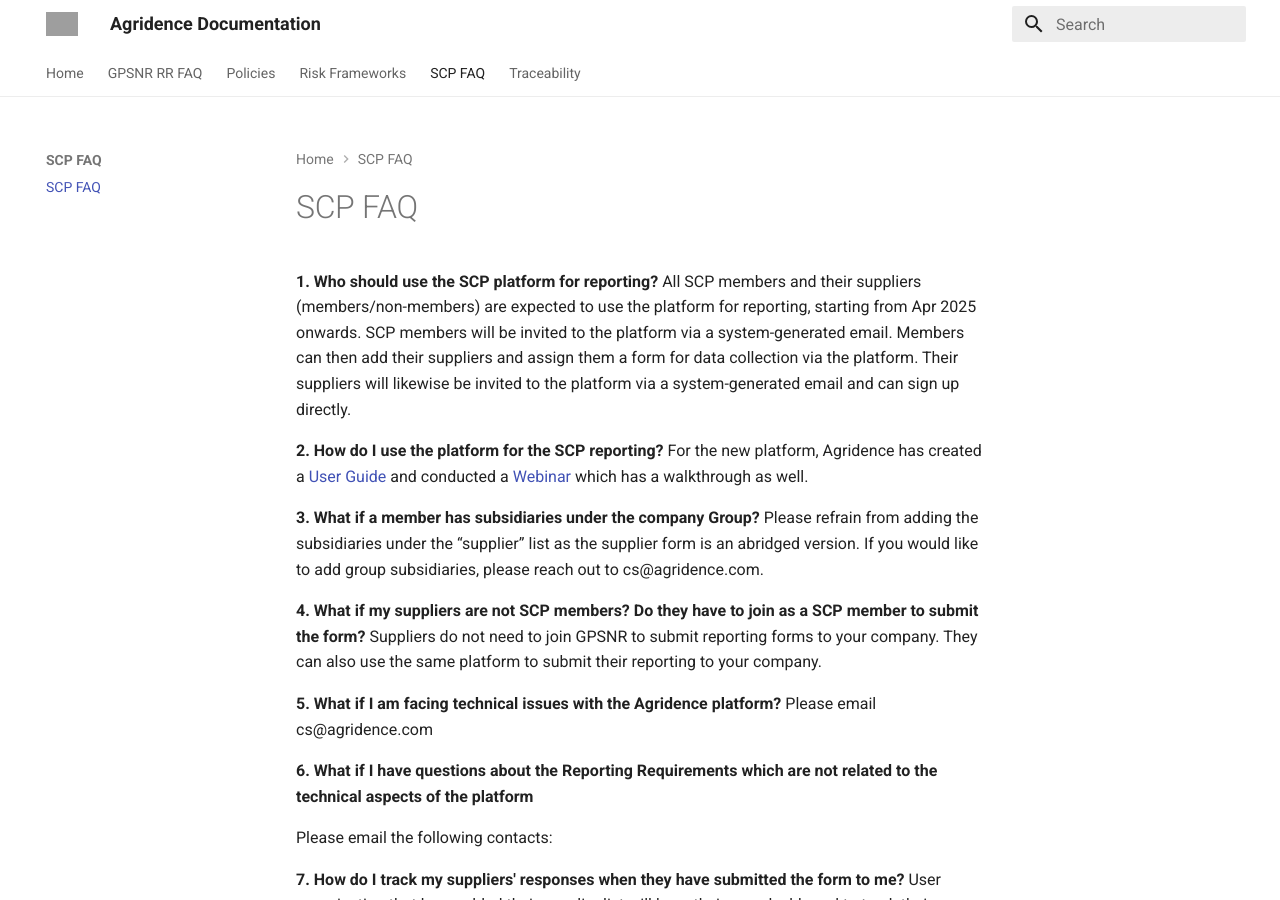
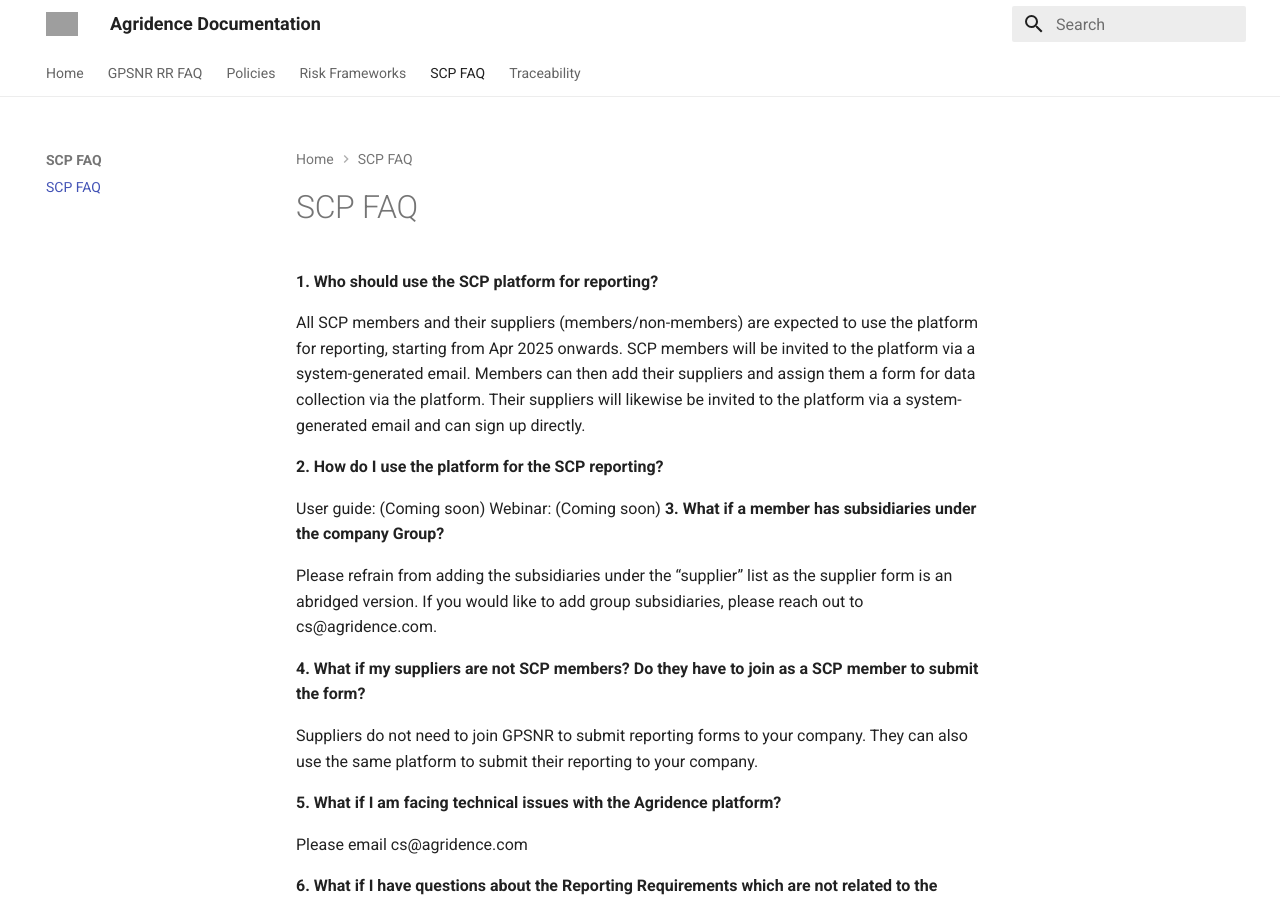
Before and after one commit to Agridence/public-docs, an MkDocs documentation site: the page built from docs/SCP FAQ/FAQ.md, in a window 1280 px wide and 900 px high. Built offline with MkDocs 1.6.1 and Material for MkDocs 9.7.7, drawn with Linux system fonts in a browser that asks for light colours; grey boxes are pictures that could not be loaded.

Commit message:
Updated link

```diff
--- a/docs/SCP FAQ/FAQ.md
+++ b/docs/SCP FAQ/FAQ.md
@@ -1,18 +1,23 @@
 # SCP FAQ
 
 **1.	Who should use the SCP platform for reporting?**
+
 All SCP members and their suppliers (members/non-members) are expected to use the platform for reporting, starting from Apr 2025 onwards. SCP members will be invited to the platform via a system-generated email. Members can then add their suppliers and assign them a form for data collection via the platform. Their suppliers will likewise be invited to the platform via a system-generated email and can sign up directly.
 
 **2.	How do I use the platform for the SCP reporting?**
-For the new platform, Agridence has created a [User Guide](https://rubberplatform.sharepoint.com/:v:/s/GPSNRMembers/EftoJUCUFxdOjmXo0iZj5FkBCVYA8hDc3pTMKoqmzVCi_w?e=t9XPd2&nav=eyJyZWZlcnJhbEluZm8iOnsicmVmZXJyYWxBcHAiOiJTdHJlYW1XZWJBcHAiLCJyZWZlcnJhbFZpZXciOiJTaGFyZURpYWxvZy1MaW5rIiwicmVmZXJyYWxBcHBQbGF0Zm9ybSI6IldlYiIsInJlZmVycmFsTW9kZSI6InZpZXcifX0%3D) and conducted a [Webinar](https://rubberplatform.sharepoint.com/:v:/s/GPSNRMembers/ETYQX1VdqY9NrOPffTEGk1EBgMgvYDvjSwNaD7vY-V1SLQ?e=EW7FDb&nav=eyJyZWZlcnJhbEluZm8iOnsicmVmZXJyYWxBcHAiOiJTdHJlYW1XZWJBcHAiLCJyZWZlcnJhbFZpZXciOiJTaGFyZURpYWxvZy1MaW5rIiwicmVmZXJyYWxBcHBQbGF0Zm9ybSI6IldlYiIsInJlZmVycmFsTW9kZSI6InZpZXcifX0%3D) which has a walkthrough as well.
 
+User guide: (Coming soon)
+Webinar: (Coming soon)
 **3.	What if a member has subsidiaries under the company Group?**
+
 Please refrain from adding the subsidiaries under the “supplier” list as the supplier form is an abridged version. If you would like to add group subsidiaries, please reach out to cs@agridence.com.
 
 **4.	What if my suppliers are not SCP members? Do they have to join as a SCP member to submit the form?**
+
 Suppliers do not need to join GPSNR to submit reporting forms to your company. They can also use the same platform to submit their reporting to your company.
 
 **5.	What if I am facing technical issues with the Agridence platform?**
+
 Please email cs@agridence.com
 
 **6.	What if I have questions about the Reporting Requirements which are not related to the technical aspects of the platform**
@@ -20,20 +25,26 @@ Please email cs@agridence.com
 Please email the following contacts:
 
 **7.	How do I track my suppliers' responses when they have submitted the form to me?**
+
 User organisation that have added their supplier list will have their own dashboard to track their suppliers' (both member and non-member) submissions. Suppliers' submissions will be consolidated in the dashboard and they can download a single CSV file containing their processors' responses.
 
 
 **8.	After submitting the form, can I make amendments to the form?**
+
 Users are unable to make amendments to the form after clicking the submit button. However, if necessary, please reach out to cs@agridence.com for help.
 
 **9.	Are all the questions and the uploading of files compulsory? Can I proceed without answering questions and uploading the file?**
+
 All questions are not compulsory, so users can proceed with missing fields/without upload files. However, we recommend users to not leave blanks if possible. If there is no answer or not applicable, user can input NA into the field.
 
 **10.	Can multiple users work on/edit the same form?**
+
 Yes. The super admin user can invite teammates to work on the form. However, we advise against working on the form at the same time, as multiple users saving multiple data entries at the same time may result in data overwrite.
 
 **11.	Can the company get more than 1 super user if they have different teams with different suppliers from across the region?**
+
 Yes, they can. They will need to indicate to the SCP secretariat who will be compiling the super admin user contact information.
 
 **12.	How do I save my answers?**
+
 Users have to click the “Save” button (found at the bottom of every page) to save the answers, otherwise the answers will be lost when user logs out of the platform. Please ensure that the 'Saved successfully' notification appears before proceeding to logout/continue another action, else data loss might occur.
```
Also changed, not shown: docs/Risk Frameworks/Agridence Risk Frameworks.md (+2 -2 lines).
